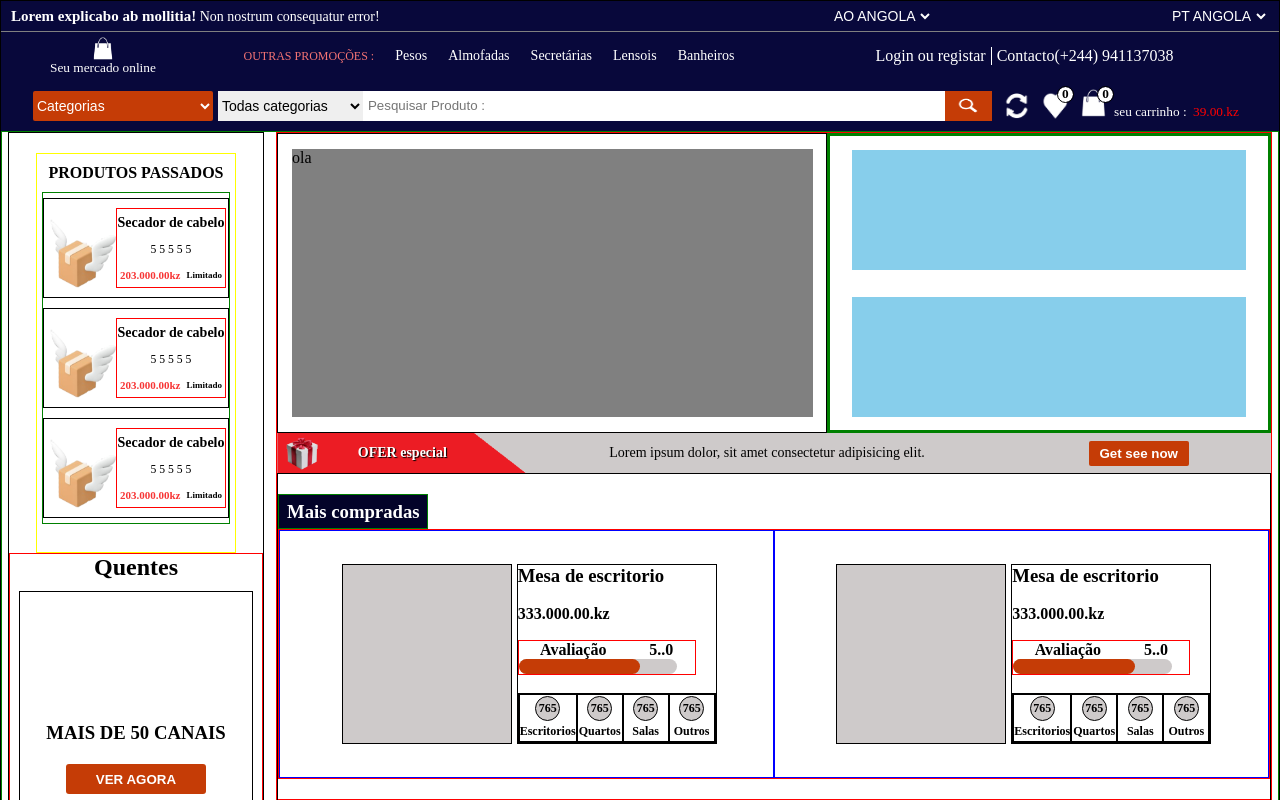
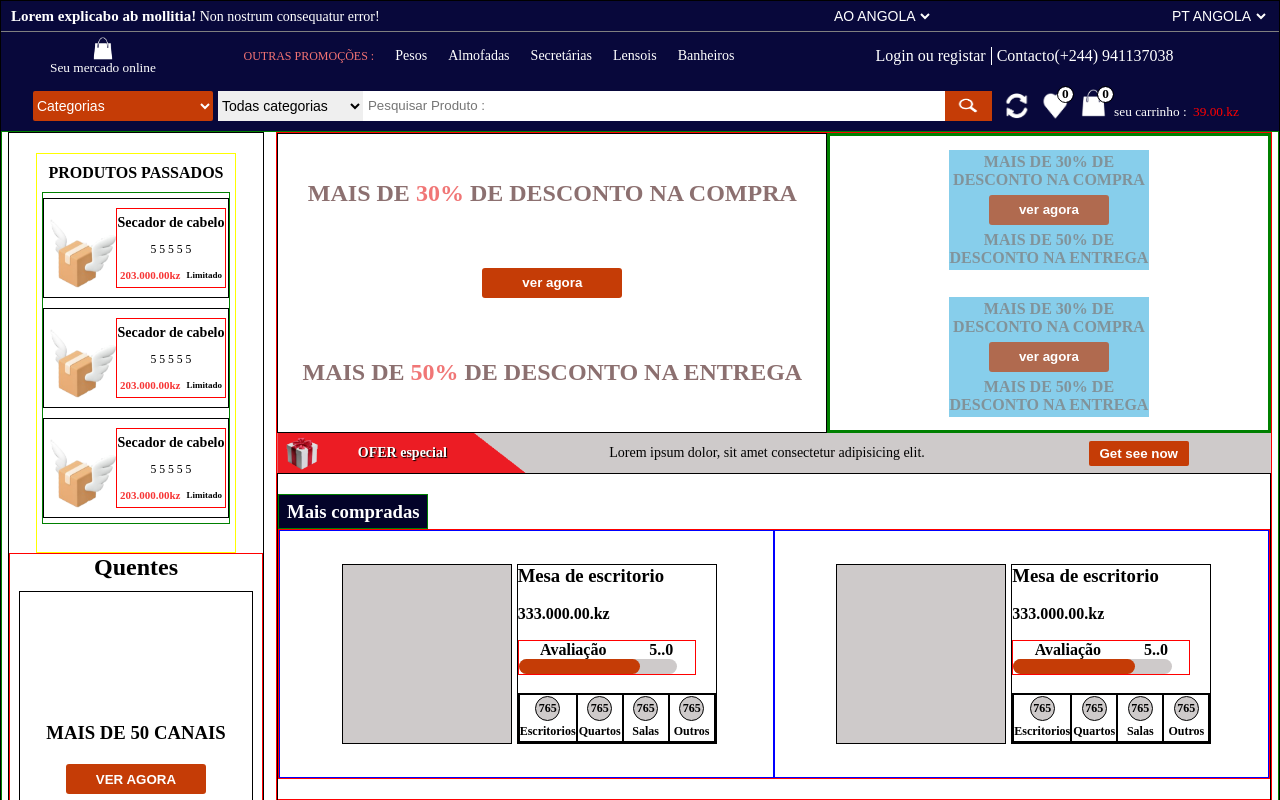
Before and after one commit to wallondo/e-commerce, a React (Vite) app: page / in a window 1280 px wide. Shown: the top 800 px of the page. Built offline with nearby package versions, Linux system fonts and the light colour scheme.

Commit message:
fine until now

```diff
--- a/all.css
+++ b/all.css
@@ -12,3 +12,6 @@ a{
 li{
     list-style: none;
 }
+button{
+    cursor: pointer;
+}
--- a/components/body_body/body_body.css
+++ b/components/body_body/body_body.css
@@ -25,7 +25,27 @@ section .descont >div{
     width: 95%;
     height: 90%;
     min-width: 360px;
-    background-color: grey;
+    background-color: rgb(255, 255, 255);
+    position: relative;
+    display: flex;
+    align-items: center;
+    justify-content: space-around;
+    flex-direction: column;
+}
+section .descont >div button{
+    width: 140px;
+    height: 30px;
+    background-color: var(--orange);
+    border-radius: 3px;
+    color: white;
+    font-weight: 700;
+    cursor: pointer;
+}
+section .descont >div h2{
+    color: rgba(85, 44, 44, 0.678);
+}
+section .descont >div h2 span{
+    color: rgba(235, 66, 66, 0.726);
 }
 
 section .descont2{
@@ -40,9 +60,25 @@ section .descont2{
 
 section .descont2 >div{
     height: 120px;
-    width: 220px;
-    width: 90%;
+    width: 200px;
     background-color: skyblue;
+    display: flex;
+    flex-direction: column;
+    justify-content: space-around;
+    align-items: center;
+}
+section .descont2 >div h4{
+    text-align: center;
+    color: rgba(128, 128, 128, 0.753);
+}
+section .descont2 >div button{
+    width: 120px;
+    height: 30px;
+    background-color: rgba(197, 60, 6, 0.678);
+    border-radius: 3px;
+    color: white;
+    font-weight: 700;
+    cursor: pointer;
 }
 
 /* line */
--- a/components/body_body/body_body.jsx
+++ b/components/body_body/body_body.jsx
@@ -7,11 +7,23 @@ export default function Body_body(){
         <div className="body_body">
             <section className="first_sec">
                 <div className="descont">
-                    <div>ola</div>
+                    <div>
+                        <h2>MAIS DE <span> 30% </span> DE DESCONTO NA COMPRA</h2>
+                            <button>ver agora</button>
+                        <h2>MAIS DE <span> 50% </span> DE DESCONTO NA ENTREGA</h2>
+                    </div>
                 </div>
                 <div className="descont2">
-                        <div></div>
-                        <div></div>
+                        <div>
+                            <h4>MAIS DE <span> 30% </span> DE DESCONTO NA COMPRA</h4>
+                                <button>ver agora</button>
+                            <h4>MAIS DE <span> 50% </span> DE DESCONTO NA ENTREGA</h4>
+                        </div>
+                        <div>
+                            <h4>MAIS DE <span> 30% </span> DE DESCONTO NA COMPRA</h4>
+                                <button>ver agora</button>
+                            <h4>MAIS DE <span> 50% </span> DE DESCONTO NA ENTREGA</h4>
+                        </div>
                 </div>
             </section>
             <div className="line">
```
